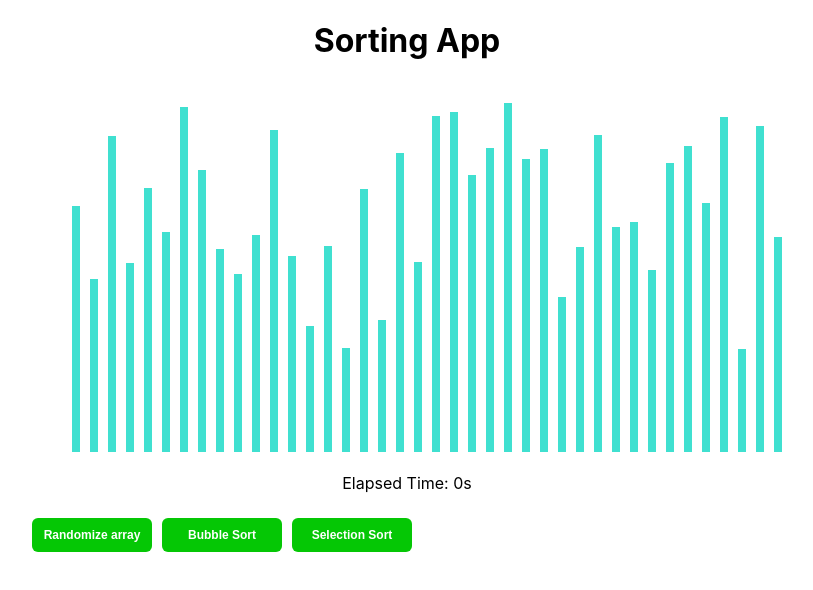
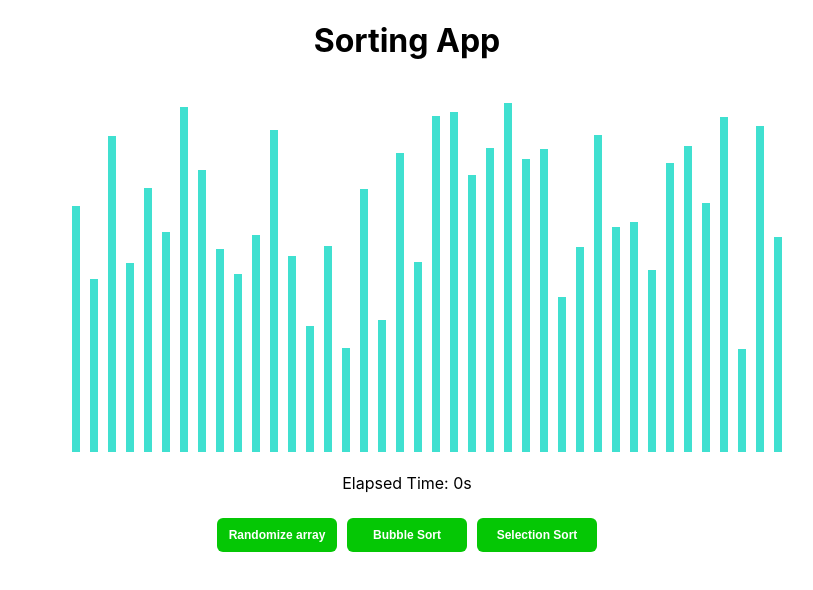
Before and after one commit to mmendesas/slashsort, a React (Create React App) app: page / in a window 1280 px wide. Shown: the top 590 px of the page, without its empty margins (233-1046 px from the left). Built offline with nearby package versions, Linux system fonts and the light colour scheme.

Commit message:
style: fix style

```diff
--- a/package.json
+++ b/package.json
@@ -1,5 +1,5 @@
 {
-  "name": "slashsorting",
+  "name": "slashsort",
   "version": "0.1.0",
   "private": true,
   "dependencies": {
--- a/src/components/SortingViewer/styles.css
+++ b/src/components/SortingViewer/styles.css
@@ -35,7 +35,13 @@
   background-color: rgb(5, 150, 5);
 }
 
-.btn:disabled{
+.btn:disabled {
   cursor: not-allowed;
   background-color: #ccc;
 }
+
+.container {
+  display: flex;
+  flex-direction: column;
+  align-items: center;
+}
```
